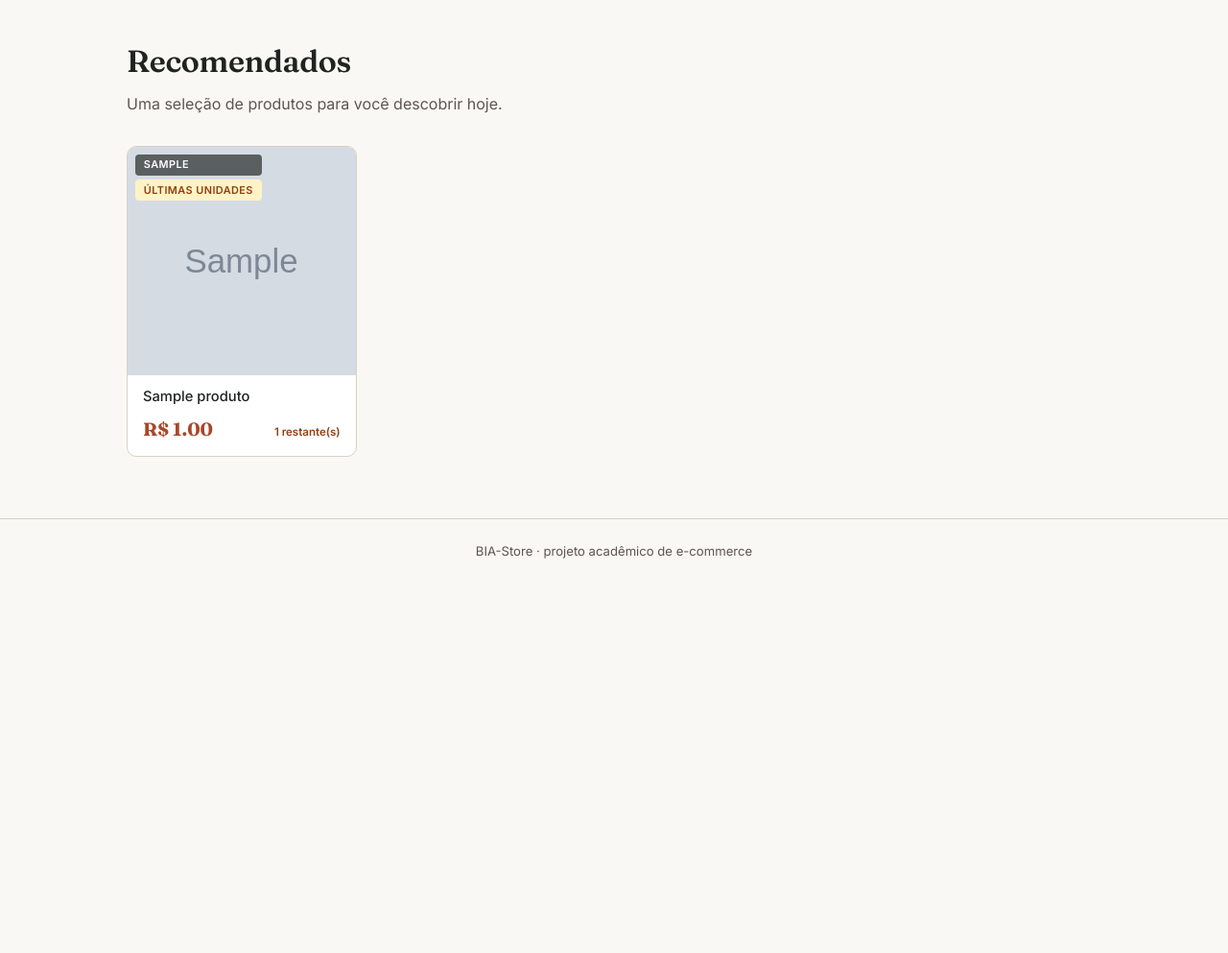
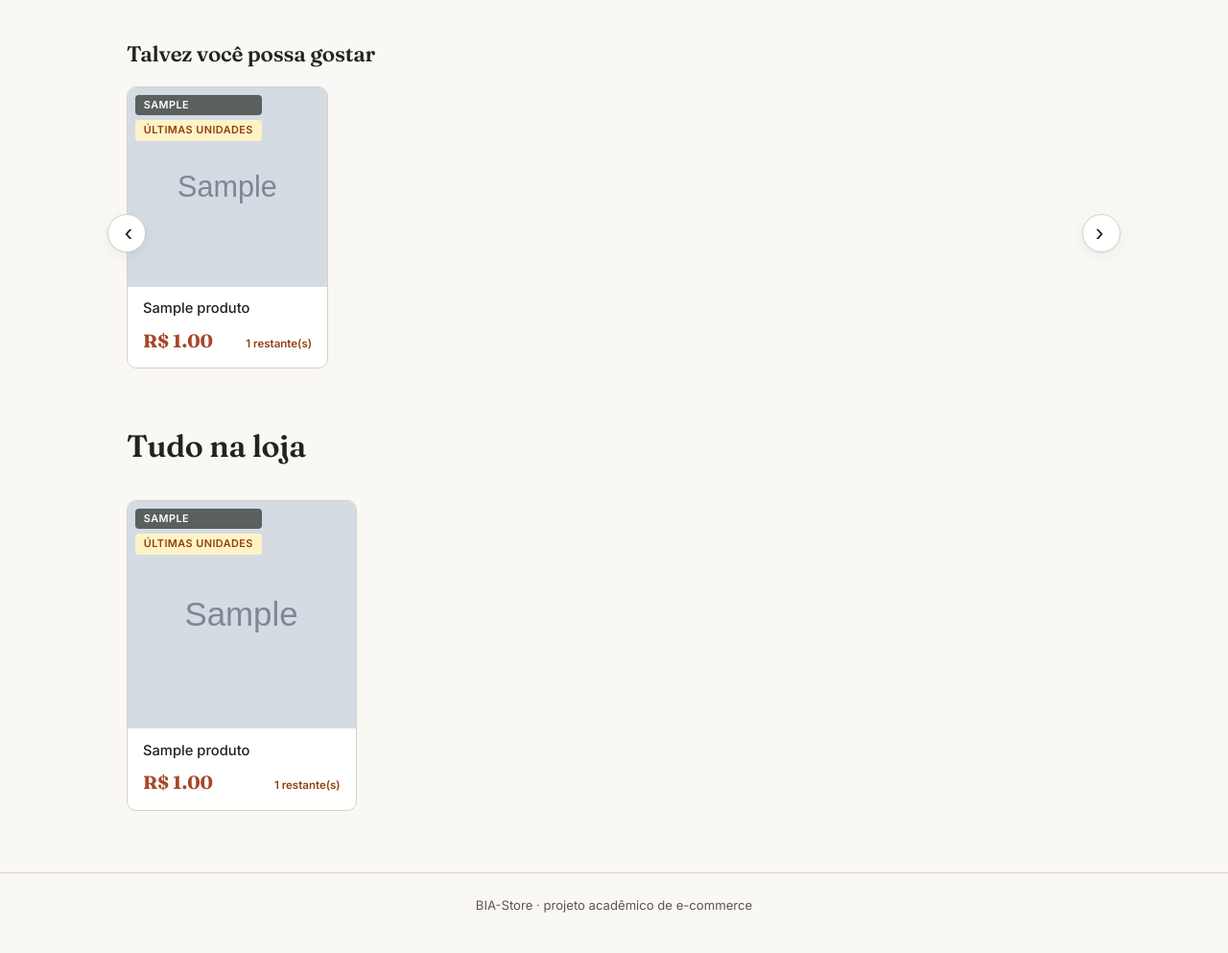
Before and after one commit to Nucada-ig/BD-Biastore, a Flask app: page /usuario/home in a window 1280 px wide. Shown: the part 73-1066 px from the top of the page at 96% size. Before the commit the page ends 655 px from the top, so only its background shows below. Run offline with Flask 3, Linux system fonts and the light colour scheme; the visitor is signed in with stand-in values (Sample User, id 1); tables that the repository leaves empty hold one stand-in row (values such as "Sample post"); grey boxes marked "Sample" are stand-in pictures.

Commit message:
Commit para a apresentação do projeto adicionado o carrossel de descoberta para novos usuários

```diff
--- a/app/dao/produto_dao.py
+++ b/app/dao/produto_dao.py
@@ -86,6 +86,33 @@ class ProdutoDAO:
         return resultado
 
     @staticmethod
+    def listar_mix_aleatorio(n_categorias: int = 3, limite_por_categoria: int = 5) -> list:
+        """
+        Escolhe n_categorias aleatórias e retorna um mix embaralhado de produtos.
+        Usado na home para usuários sem histórico de compras.
+        """
+        import random
+        from sqlalchemy import func
+        todas = [
+            r[0] for r in
+            db.session.query(Produto.categoria).distinct().all()
+        ]
+        random.shuffle(todas)
+        categorias = todas[:n_categorias]
+        resultado = []
+        for cat in categorias:
+            produtos = (
+                db.session.query(Produto)
+                .filter_by(categoria=cat)
+                .order_by(func.random())
+                .limit(limite_por_categoria)
+                .all()
+            )
+            resultado.extend(produtos)
+        random.shuffle(resultado)
+        return resultado
+
+    @staticmethod
     def buscar_por_nome(termo):
         """
         Busca produtos cujo nome contenha o termo informado (case-insensitive).
--- a/app/routes/usuario.py
+++ b/app/routes/usuario.py
@@ -20,6 +20,7 @@ def home():
 
     produtos_destaque = ProdutoDAO.listar_por_categoria(tops[0], limite=10) if tops else []
     produtos_mix = ProdutoDAO.listar_mix_categorias(tops, limite_por_categoria=5) if tops else []
+    produtos_descoberta = ProdutoDAO.listar_mix_aleatorio(n_categorias=3, limite_por_categoria=5) if not tops else []
     produtos, total = ProdutoDAO.listar_paginado(pagina, por_pagina)
     total_paginas = max(1, -(-total // por_pagina))  # ceil division
 
@@ -28,6 +29,7 @@ def home():
         produtos=produtos,
         produtos_destaque=produtos_destaque,
         produtos_mix=produtos_mix,
+        produtos_descoberta=produtos_descoberta,
         categoria_destaque=tops[0] if tops else None,
         pagina=pagina,
         total_paginas=total_paginas,
--- a/app/view/templates/usuario/home.html
+++ b/app/view/templates/usuario/home.html
@@ -48,7 +48,7 @@
 
 {% block conteudo %}
 
-{# ── Carrosséis de recomendação (visíveis apenas com histórico de compras) ── #}
+{# ── Carrosséis personalizados (usuários com histórico de compras) ── #}
 {% if produtos_destaque %}
 <section class="secao-recomendacao">
     <div class="secao-recomendacao__cabecalho">
@@ -79,12 +79,25 @@
 </section>
 {% endif %}
 
+{# ── Carrossel de descoberta (usuários sem histórico de compras) ── #}
+{% if produtos_descoberta %}
+<section class="secao-recomendacao">
+    <div class="secao-recomendacao__cabecalho">
+        <h2>Talvez você possa gostar</h2>
+    </div>
+    <div class="carrossel-wrapper">
+        <button class="carrossel-seta carrossel-seta--esq" onclick="moverCarrossel('carrossel-descoberta', -1)" aria-label="Anterior">&#8249;</button>
+        <div class="carrossel" id="carrossel-descoberta">
+            {% for p in produtos_descoberta %}{{ cartao(p) }}{% endfor %}
+        </div>
+        <button class="carrossel-seta carrossel-seta--dir" onclick="moverCarrossel('carrossel-descoberta', 1)" aria-label="Próximo">&#8250;</button>
+    </div>
+</section>
+{% endif %}
+
 {# ── Vitrine geral ── #}
-<div class="cabecalho-pagina" style="margin-top:{% if produtos_destaque %}2rem{% else %}0{% endif %}">
-    <h1>{% if produtos_destaque %}Tudo na loja{% else %}Recomendados{% endif %}</h1>
-    {% if not produtos_destaque %}
-    <p>Uma seleção de produtos para você descobrir hoje.</p>
-    {% endif %}
+<div class="cabecalho-pagina" style="margin-top:{% if produtos_destaque or produtos_descoberta %}2rem{% else %}0{% endif %}">
+    <h1>Tudo na loja</h1>
 </div>
 
 {% if produtos %}
--- a/mainflask.py
+++ b/mainflask.py
@@ -6,4 +6,4 @@ from app import create_app
 app = create_app()
 
 if __name__ == "__main__":
-    app.run(debug=True)
+    app.run(debug=False)
```
Also changed, not shown: app/__init__.py (+5 -6 lines).
